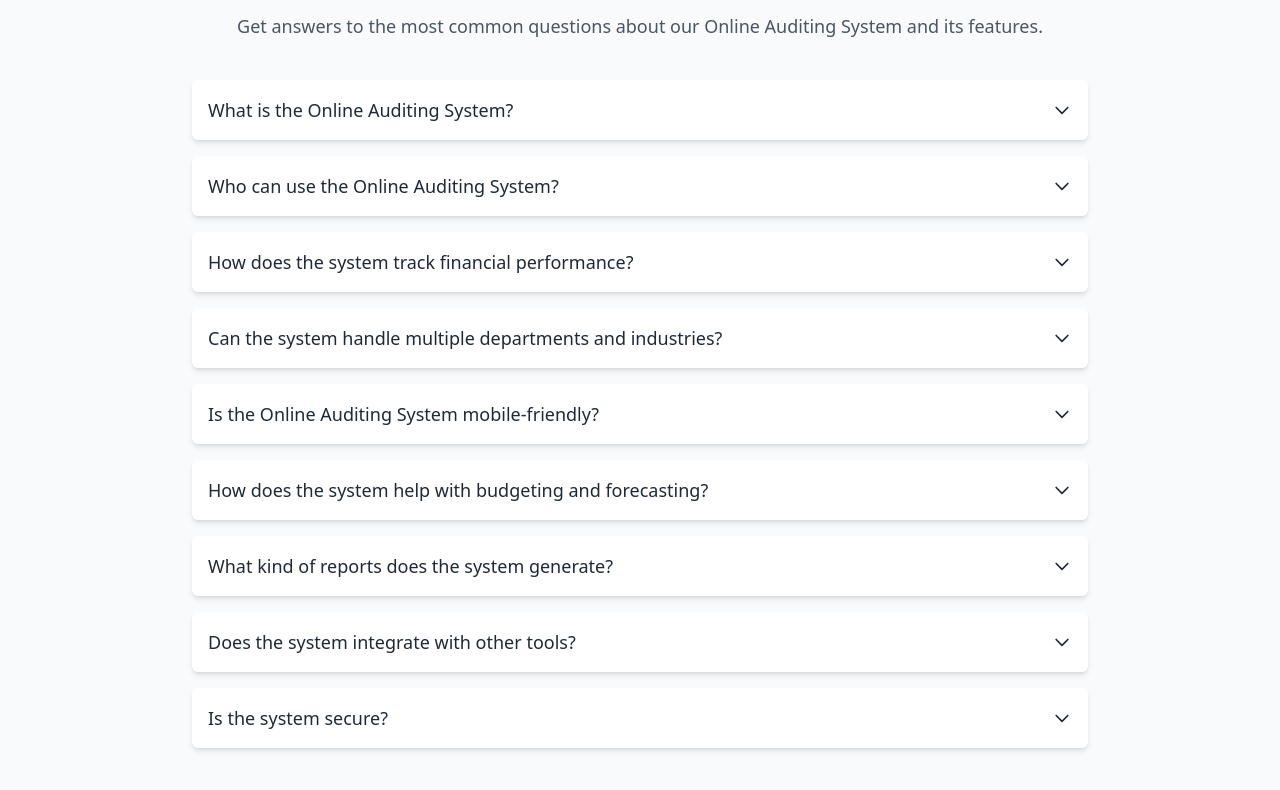
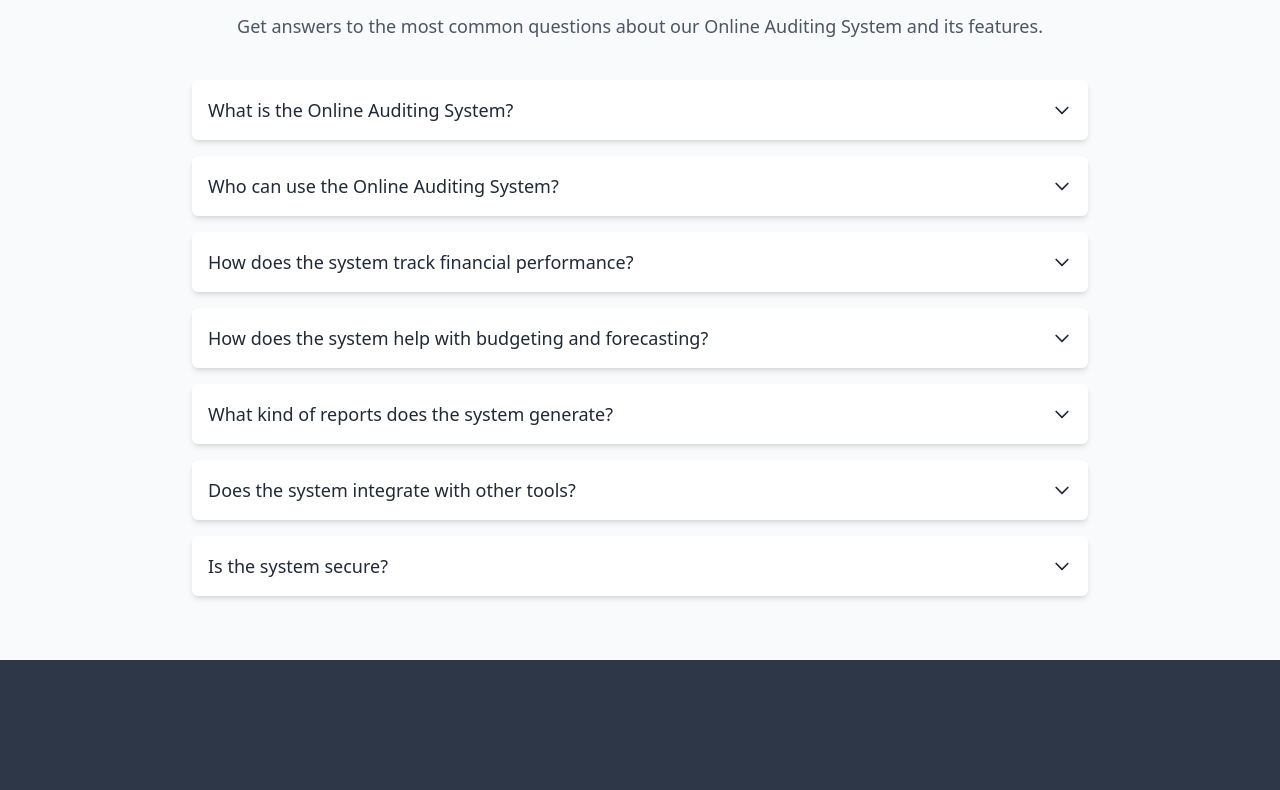
Before and after one commit to sam-zarila/symposium_project, a Next.js app: page / in a window 1280 px wide. Shown: the part 3240-4030 px from the top of the page. After the commit the page ends 3900 px from the top, so only its background shows below. Built offline with nearby package versions, Linux system fonts and the light colour scheme.

Commit message:
landing page

```diff
--- a/app/home/FAQ.tsx
+++ b/app/home/FAQ.tsx
@@ -18,16 +18,7 @@ const faqData = [
     answer:
       "The system provides real-time tracking of income, expenditures, and profits. It integrates financial data to offer actionable recommendations for improving profitability and avoiding financial setbacks.",
   },
-  {
-    question: "Can the system handle multiple departments and industries?",
-    answer:
-      "Yes, the system is capable of evaluating performance across various departments (finance, operations, customer service, etc.) and is adaptable to industries like hospitality, healthcare, law, and education, among others.",
-  },
-  {
-    question: "Is the Online Auditing System mobile-friendly?",
-    answer:
-      "Yes! The system is fully mobile-responsive and accessible on all devices, ensuring users can manage their business performance on the go.",
-  },
+
   {
     question: "How does the system help with budgeting and forecasting?",
     answer:
```
